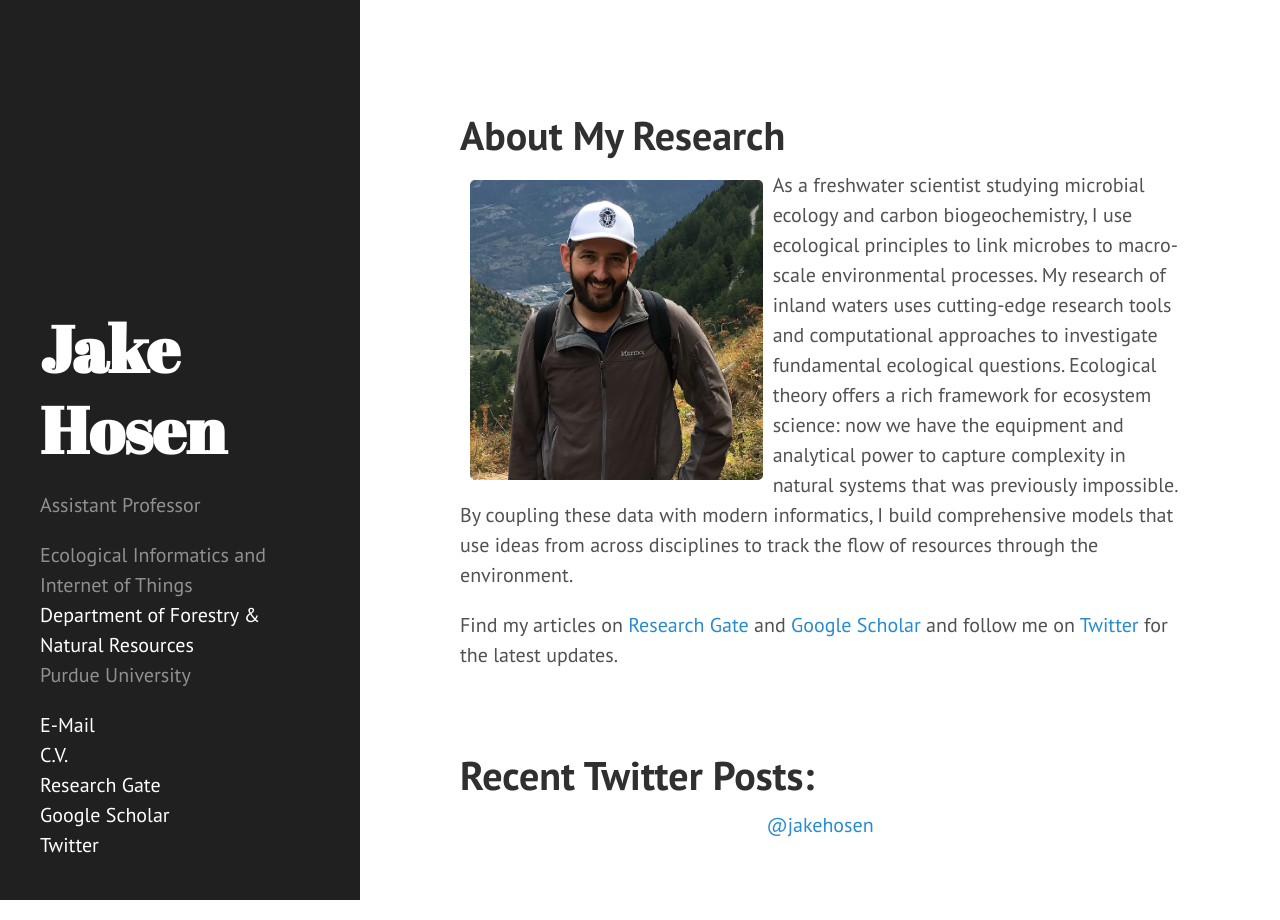
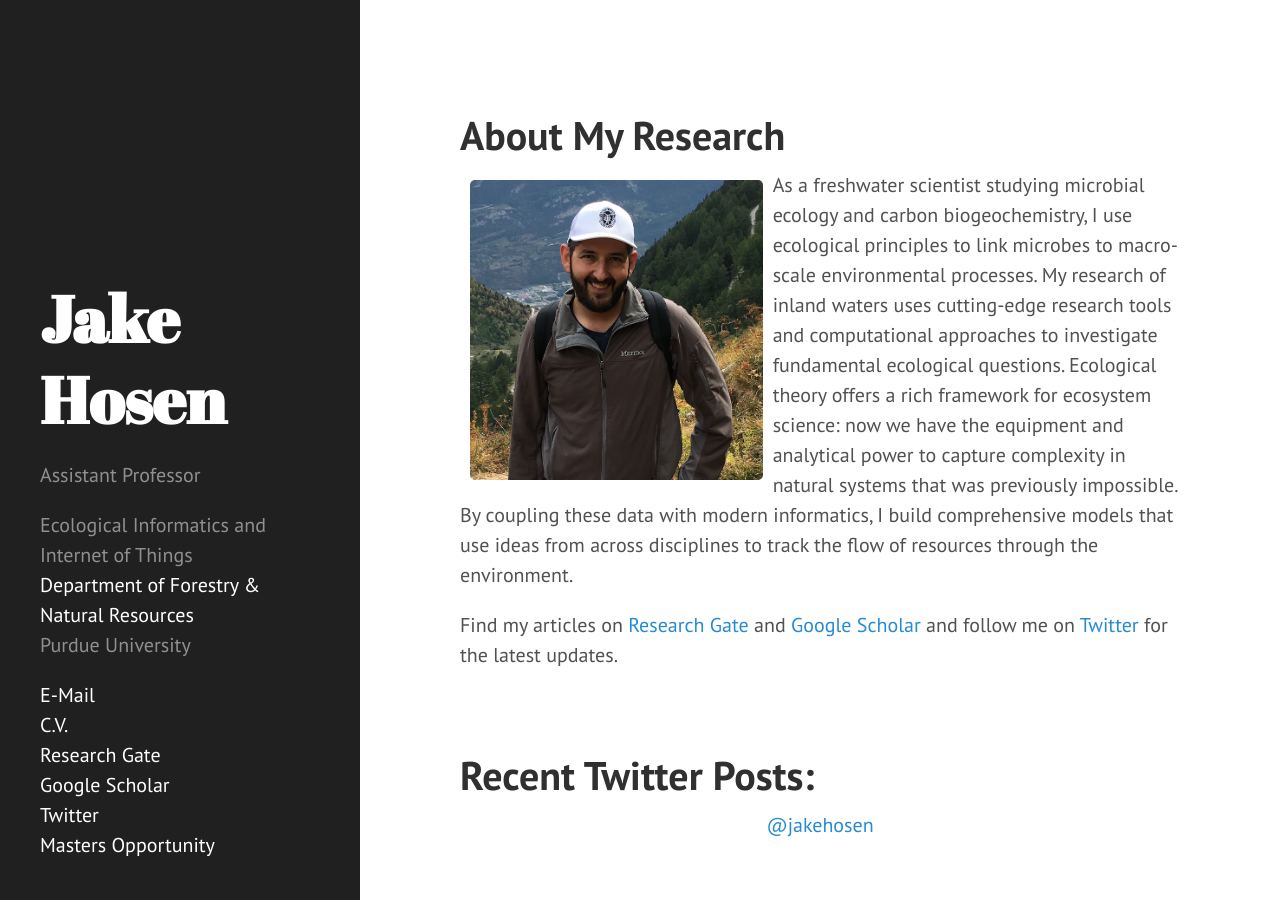
Before and after one commit to jakehosen/jakehosen.github.io, a Jekyll site: the page built from index.html, in a window 1280 px wide. Built offline with Jekyll 4.4.1, drawn with Linux system fonts in a browser that asks for light colours; the list of posts is cut into pages by our own code; comment, search, counter and statistics services are not loaded.

Commit message:
adding job ad.

```diff
--- a/_config.yml
+++ b/_config.yml
@@ -10,7 +10,7 @@ permalink:        none
 title:            Jake Hosen
 tagline:          'Freshwater Microbial Ecology & Biogeochemistry'
 description:      '<p>Assistant Professor</p> <p>Ecological Informatics and Internet of Things<br><a href="https://ag.purdue.edu/fnr/">Department of Forestry & Natural Resources</a><br>Purdue University</p> <p><a href="mailto:jhosen@purdue.edu">E-Mail</a><br><a href="/files/Hosen%20CV%2020190909.pdf">C.V.</a>
-<br><a href="http://www.researchgate.net/profile/Jacob_Hosen">Research Gate</a><br><a href="https://scholar.google.com/citations?user=vsRFxUEAAAAJ&hl=en">Google Scholar</a><br><a href="http://www.twitter.com/jakehosen">Twitter</a>'
+<br><a href="http://www.researchgate.net/profile/Jacob_Hosen">Research Gate</a><br><a href="https://scholar.google.com/citations?user=vsRFxUEAAAAJ&hl=en">Google Scholar</a><br><a href="http://www.twitter.com/jakehosen">Twitter</a><br><a href="http://jakehosen.github.io/files/Groundwater_Flow_Sensor_Ad.pdf">Masters Opportunity</a>'
 url:              http://jakehosen.github.io
 baseurl:          /
 
```
